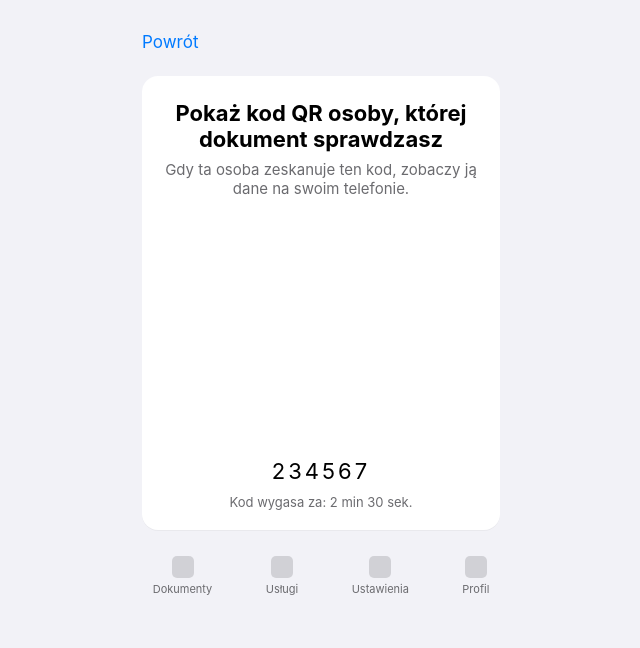
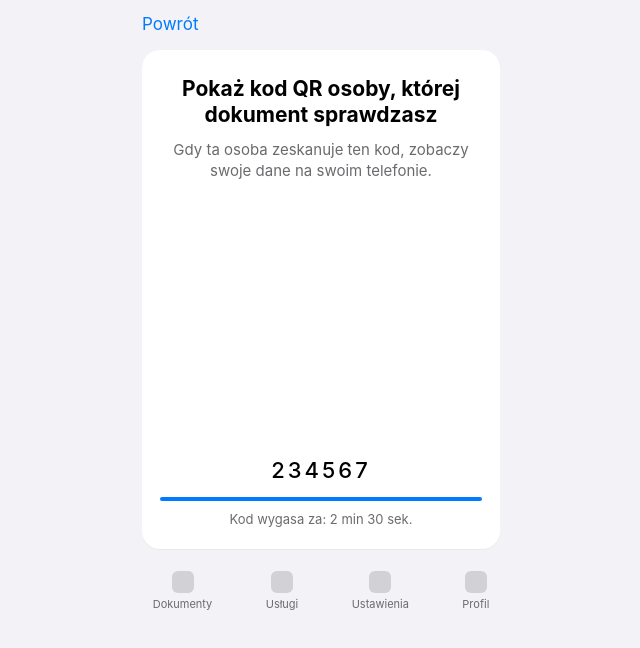
Before and after one commit to hawptur/hawpturnewobywatel, a plain HTML site: page qrw.html in a window 1280 px wide. Shown: the whole page, without its empty margins (319-959 px from the left). Drawn offline with Linux system fonts and the light colour scheme; a script that the page names is missing.

Commit message:
Update qrw.html

```diff
--- a/qrw.html
+++ b/qrw.html
@@ -11,6 +11,7 @@
       --text-main: #000000;
       --text-sub: #6b6b6f;
       --accent: #007aff;
+      --bar-bg: #e5e5ea;
     }
 
     * {
@@ -23,52 +24,54 @@
       background: var(--bg);
       display: flex;
       justify-content: center;
-      padding: 20px 0 40px;
+      padding: env(safe-area-inset-top) 0 40px;
     }
 
     .phone {
-      width: 390px; /* iPhone 14 width */
+      width: min(100vw, 390px);
       background: var(--bg);
     }
 
     .nav {
       display: flex;
       align-items: center;
-      padding: 12px 16px;
+      padding: 14px 16px 8px;
       font-size: 17px;
+      font-weight: 400;
     }
 
     .nav a {
       color: var(--accent);
       text-decoration: none;
-      margin-right: 8px;
     }
 
     .card {
       background: var(--card);
-      border-radius: 16px;
-      margin: 12px 16px;
-      padding: 24px 16px 20px;
+      border-radius: 18px;
+      margin: 8px 16px;
+      padding: 26px 18px 22px;
       text-align: center;
       box-shadow: 0 1px 0 rgba(0,0,0,0.04);
     }
 
     h1 {
-      font-size: 22px;
-      margin: 0 0 8px;
+      font-size: 21px;
+      line-height: 1.25;
+      margin: 0 0 10px;
       font-weight: 700;
     }
 
     .subtitle {
       font-size: 15px;
+      line-height: 1.4;
       color: var(--text-sub);
-      margin-bottom: 24px;
+      margin-bottom: 22px;
     }
 
     .qr {
-      width: 220px;
-      height: 220px;
-      margin: 0 auto 16px;
+      width: 240px;
+      height: 240px;
+      margin: 0 auto 14px;
       background: #fff;
       padding: 10px;
     }
@@ -76,7 +79,24 @@
     .code {
       font-size: 22px;
       letter-spacing: 3px;
+      margin-bottom: 14px;
+      font-weight: 500;
+    }
+
+    .progress {
+      width: 100%;
+      height: 4px;
+      background: var(--bar-bg);
+      border-radius: 4px;
+      overflow: hidden;
       margin-bottom: 10px;
+    }
+
+    .progress-fill {
+      height: 100%;
+      width: 100%;
+      background: var(--accent);
+      transition: width 1s linear;
     }
 
     .timer {
@@ -99,11 +119,10 @@
       gap: 4px;
     }
 
-    /* Simple icons */
     .icon {
       width: 22px;
       height: 22px;
-      border-radius: 5px;
+      border-radius: 6px;
       background: #d1d1d6;
     }
   </style>
@@ -117,15 +136,19 @@
     <div class="card">
       <h1>Pokaż kod QR osoby, której<br> dokument sprawdzasz</h1>
       <div class="subtitle">
-        Gdy ta osoba zeskanuje ten kod, zobaczy ją dane na swoim telefonie.
+        Gdy ta osoba zeskanuje ten kod, zobaczy swoje dane na swoim telefonie.
       </div>
 
       <div class="qr">
-        <!-- QR wygenerowany dynamicznie -->
         <canvas id="qrcode"></canvas>
       </div>
 
       <div class="code">234567</div>
+
+      <div class="progress">
+        <div class="progress-fill" id="progress"></div>
+      </div>
+
       <div class="timer" id="timer">Kod wygasa za: 2 min 30 sek.</div>
     </div>
 
@@ -137,18 +160,18 @@
     </div>
   </div>
 
-  <!-- QR generator -->
   <script src="https://cdn.jsdelivr.net/npm/qrious@4.0.2/dist/qrious.min.js"></script>
   <script>
-    const qr = new QRious({
+    new QRious({
       element: document.getElementById('qrcode'),
       value: '234567',
-      size: 200
+      size: 220
     });
 
-    // Timer
-    let seconds = 150;
+    const total = 150;
+    let seconds = total;
     const timerEl = document.getElementById('timer');
+    const progressEl = document.getElementById('progress');
 
     setInterval(() => {
       if (seconds <= 0) return;
@@ -156,6 +179,7 @@
       const m = Math.floor(seconds / 60);
       const s = seconds % 60;
       timerEl.textContent = `Kod wygasa za: ${m} min ${s.toString().padStart(2,'0')} sek.`;
+      progressEl.style.width = `${(seconds / total) * 100}%`;
     }, 1000);
   </script>
 </body>
```
